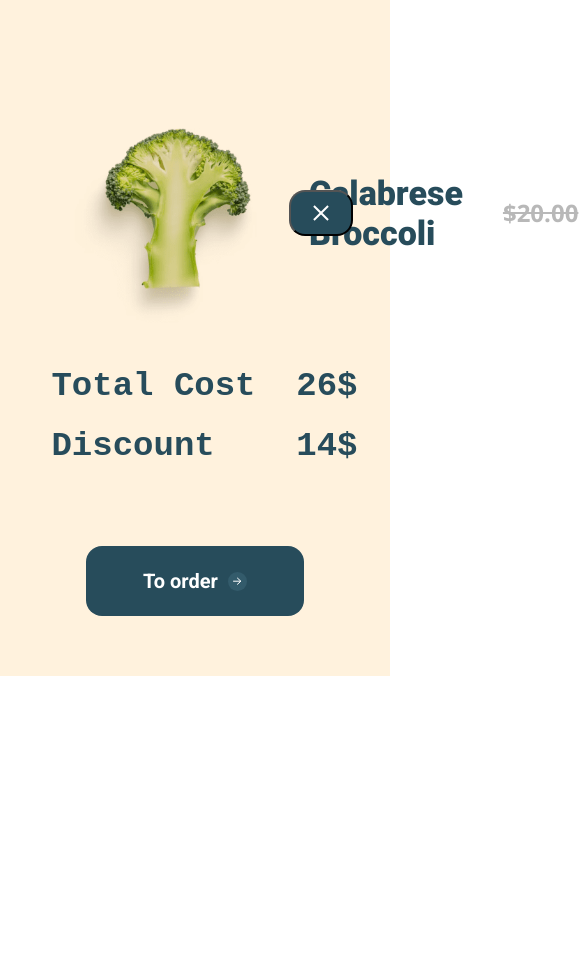
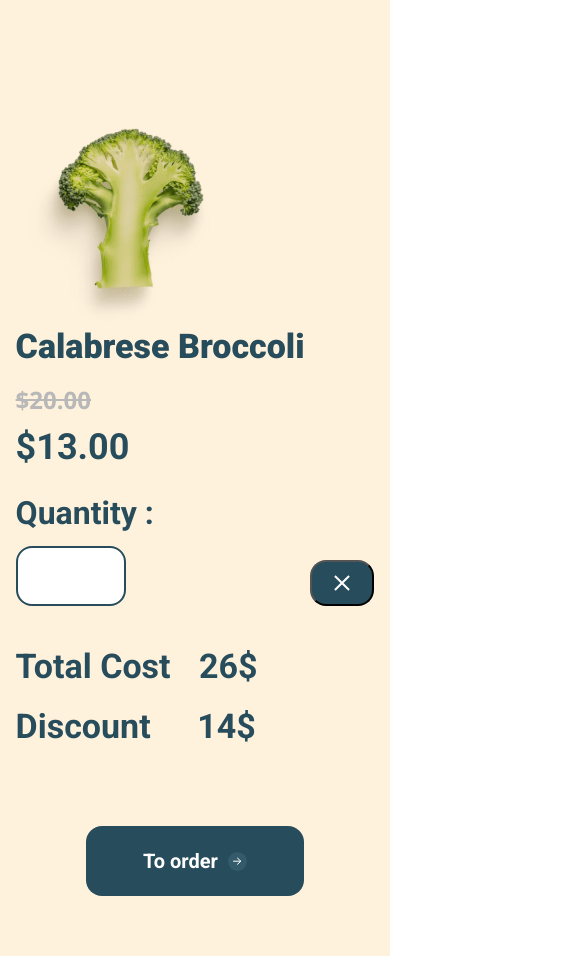
Before and after one commit to KyrychenkoDmytro/sigma, a React app in the folder final/client/: page /cart in a window 390 px wide. Shown: the top 956 px of the page, 585 px wide, since content can reach past the window. Before the commit the page ends 844 px from the top, so only its background shows below. Built offline with nearby package versions, Linux system fonts and the light colour scheme.

Commit message:
responsive CartItem & CartOrder

```diff
--- a/final/client/src/Components/CartItem/CartItem.jsx
+++ b/final/client/src/Components/CartItem/CartItem.jsx
@@ -4,18 +4,24 @@ const CartItem = () => {
 
     return (
         <div className="CartItem">
-            <div className="container">
                 <div className="CartItem__wrap">
-                    <div className="CartItem__img"></div>
-                    <h3 className="title CartItem__title">Calabrese Broccoli</h3>
-                    <div className="CartItem__old-price">$20.00</div>
-                    <div className="CartItem__new-price">$13.00</div>
-                    <div className="CartItem__quantity-label">Quantity : </div>
-                    <div className="CartItem__quantity">2</div>
+                    <div className="CartItem__wrapper-img-title">
+                        <div className="CartItem__img"></div>
+                        <h3 className="title CartItem__title">Calabrese Broccoli</h3>
+                    </div>
+                    <div className="CartItem__wrapper-price">
+                        <div className="CartItem__old-price">$20.00</div>
+                        <div className="CartItem__new-price">$13.00</div>
+                    </div>
+                    <div className="CartItem__wrapper-quantity">
+                        <div className="CartItem__quantity-label">Quantity : </div>
+                        <div className="CartItem__quantity-wrapper-input">
+                            <input className="CartItem__quantity-input" type="text" />
+                        </div>
+                    </div>
                     <button className="CartItem__btn-cancel-order"></button>
                 </div>
             </div>
-        </div>
     );
 }
 
--- a/final/client/src/Components/CartItem/CartItem.scss
+++ b/final/client/src/Components/CartItem/CartItem.scss
@@ -10,6 +10,12 @@
         gap: 20px;
     }
 
+    &__wrapper-img-title {
+        display: flex;
+        align-items: center;
+        flex: 1 1 auto;
+    }
+
     &__img {
         flex: 0 0 226px;
         height: 226px;
@@ -17,13 +23,13 @@
         background-blend-mode: multiply;
     }
 
-    &__title {
-        flex: 0 1 auto;
+    &__wrapper-price {
+        display: flex;
+        align-items: center;
+        gap: 20px;
     }
 
-
     &__old-price {
-        margin-left: 20px;
         font-size: 24px;
         line-height: 28px;
         font-weight: 700;
@@ -39,24 +45,47 @@
         color: $darkSlateGray;
     }
 
+    &__wrapper-quantity {
+        display: flex;
+        align-items: center;
+        gap: 20px;
+    }
+
     &__quantity-label {
-        margin-left: auto;
+        white-space: nowrap;
         font-family: 'Roboto', sans-serif;
         font-size: 32px;
-        line-height: 38px;
+        line-height: 46px;
         font-weight: 700;
     }
 
-    &__quantity {
-        margin-left: 10px;
-        padding: 28px 60px;
+    &__quantity-wrapper-input {
+        position: relative;
+        min-width: 134px;
+        height: 80px;
         border-radius: 16px;
         background-color: #fff;
         border: 2px solid $darkSlateGray;
+        overflow: hidden;
+        text-align: center;
+    }
+
+    &__quantity-input {
+        width: 100%;
+        height: 100%;
+        position: absolute;
+        top: 50%;
+        left: 50%;
+        transform: translate(-50%, -50%);
         font-family: 'Roboto', sans-serif;
         font-size: 20px;
         font-weight: 700;
         line-height: 24px;
+        color: $darkSlateGray;
+        text-align: center;
+        border: none;
+        outline: none;
+        background-color: transparent;
     }
 
     &__btn-cancel-order {
@@ -86,3 +115,106 @@
         }
     }
 }
+
+@media (max-width:1639.98px) {}
+
+@media (max-width:1439.98px) {
+    .CartItem {
+
+        &__wrap {
+            align-items: flex-end;
+            gap: 40px;
+        }
+
+        &__wrapper-img-title {
+            flex-direction: column;
+            align-items: flex-start;
+            flex: 0 1 auto;
+        }
+
+        &__img {
+            width: 226px;
+        }
+
+        &__wrapper-price {
+            margin-left: auto;
+            flex-direction: column;
+            align-items: flex-start;
+            gap: 10px;
+        }
+
+        &__wrapper-quantity {
+            flex-direction: column;
+            align-items: flex-start;
+            gap: 10px;
+        }
+
+        &__quantity-label {
+            order: 2;
+        }
+
+        &__quantity-wrapper-input {
+            height: 70px;
+            order: 1;
+            margin-left: 0;
+            padding: 20px 40px;
+        }
+
+    }
+}
+
+@media (max-width: 991.98px) {
+    .CartItem {
+
+        &__wrap {
+            gap: 30px;
+        }
+
+        &__btn-cancel-order {
+            top: 0;
+            right: 0;
+            transform: translate(0, 0);
+        }
+
+        &__wrapper-quantity {
+            align-items: flex-end;
+        }
+
+        &__quantity-wrapper-input {
+            min-width: 110px;
+            height: 60px;
+        }
+    }
+}
+
+@media (max-width: 767.98px) {
+    .CartItem {
+
+        &__wrap {
+            flex-direction: column;
+            align-items: flex-start;
+            gap: 20px;
+        }
+
+        &__wrapper-price {
+            margin-left: 0;
+        }
+
+        &__wrapper-quantity {
+            align-items: flex-start;
+        }
+
+        &__quantity-label {
+            order: 1;
+        }
+
+        &__quantity {
+            order: 2;
+        }
+
+        &__btn-cancel-order {
+            top: auto;
+            bottom: 0;
+        }
+    }
+}
--- a/final/client/src/Containers/CartForm/CartForm.jsx
+++ b/final/client/src/Containers/CartForm/CartForm.jsx
@@ -4,7 +4,6 @@ const CartForm = () => {
 
     return (
         <div className="CartForm">
-            <div className="container">
             <div className="CartForm__wrap">
                 <form>
                     <div className="CartForm__full-name-wrap">
@@ -41,7 +40,6 @@ const CartForm = () => {
                 </form>
             </div>
         </div>
-        </div>
     );
 }
 
--- a/final/client/src/Containers/CartOrder/CartOrder.jsx
+++ b/final/client/src/Containers/CartOrder/CartOrder.jsx
@@ -9,8 +9,8 @@ const CartOrder = () => {
             <div className="container">
                 <div className="CartOrder__wrap">
                    <CartItem />
-                   <h3 className="title CartOrder__total-cost"><pre>Total Cost  <span>26$</span></pre></h3>
-                   <h3 className="title CartOrder__total-discont"><pre>Discount    <span>14$</span></pre></h3>
+                   <h3 className="title CartOrder__total-cost">Total Cost <span>26$</span></h3>
+                   <h3 className="title CartOrder__total-discont">Discount <span>14$</span></h3>
                    <button className="btn btn_gray CartOrder__btn-order" id="btn-cart-to-order">To order</button>
                    {/* <CartForm /> */}
                 </div>
--- a/final/client/src/Containers/CartOrder/CartOrder.scss
+++ b/final/client/src/Containers/CartOrder/CartOrder.scss
@@ -8,12 +8,21 @@
         font-weight: 700;
         margin-bottom: 20px;
         text-align: right;
+
+        span {
+            margin-left: 20px;
+        }
     }
 
     &__total-discont {
         margin-bottom: 80px;
         font-weight: 700;
         text-align: right;
+
+
+        span {
+            margin-left: 38px;
+        }
     }
 
     &__btn-order {
@@ -21,3 +30,21 @@
         padding: 23px 57px;
     }
 }
+
+@media (max-width: 991.98px) {
+    .CartOrder {
+        padding: 60px 0;
+    }
+}
+
+@media (max-width: 767.98px) {
+    .CartOrder {
+        &__total-cost {
+            text-align: left;
+        }
+
+        &__total-discont {
+            text-align: left;
+        }
+    }
+}
```
Lines whose indentation alone changed are shown as unchanged.
